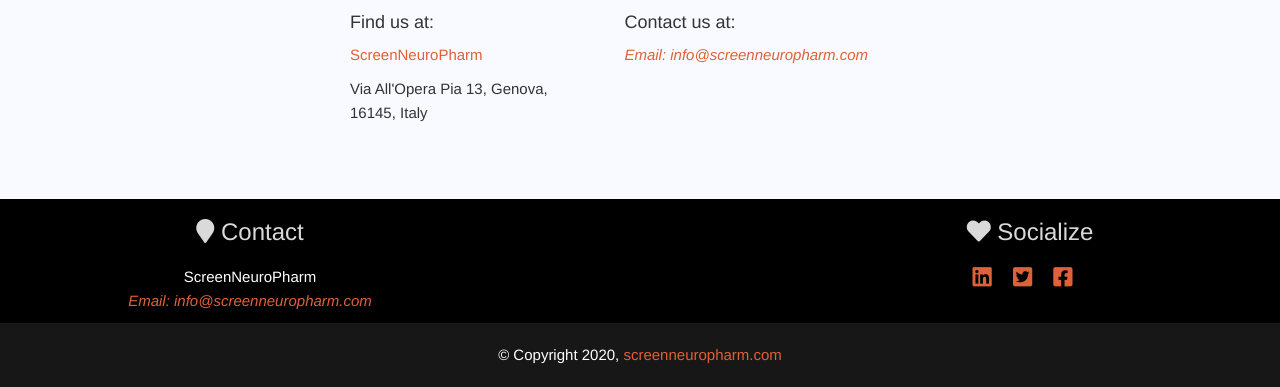
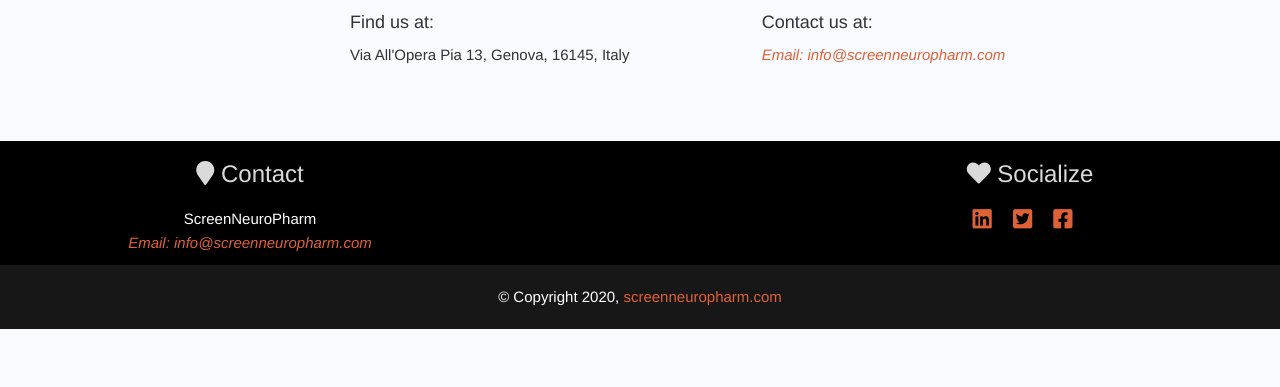
Before and after one commit to ScreenNeuroPharm/screenneuropharm.github.io, a Jekyll site: the page built from contact.html, in a window 1280 px wide, cut to the strip 545-932 px from the top of the page. Built offline with Jekyll 4.4.1, drawn with Linux system fonts in a browser that asks for light colours; after the commit the page ends 900 px from its top, so only the background shows below that.

Commit message:
fix contact page

```diff
--- a/contact.html
+++ b/contact.html
@@ -12,10 +12,10 @@ published: true
       <br />
     </div>
     <div class="container col-md-8 col-md-offset-3">
-      <div class="col-lg-4">
+      <div class="col-lg-6">
         <h4>Find us at:</h4>
 
-        <p class="block-author">{{ site.company_name }}</p>
+        <!--<p class="block-author">{{ site.company_name }}</p>-->
         <p>{{ site.address_line }}</p>
         <!--<p>Phone: {{ site.telephone_number }}</p>-->
         <!-- <p>Fax: {{ site.fax_number }}</p> -->
@@ -37,7 +37,7 @@ published: true
         </div>
         <br !-->
       </div>
-      <div class="col-lg-8">
+      <div class="col-lg-6">
         <h4>Contact us at:</h4>
         <a href="mailto:info@screenneuropharm.com?subject=Information About ScreenNeuroPharm"><em class="block-author">Email: {{ site.company_email }}</em></a> <br>
 
```
